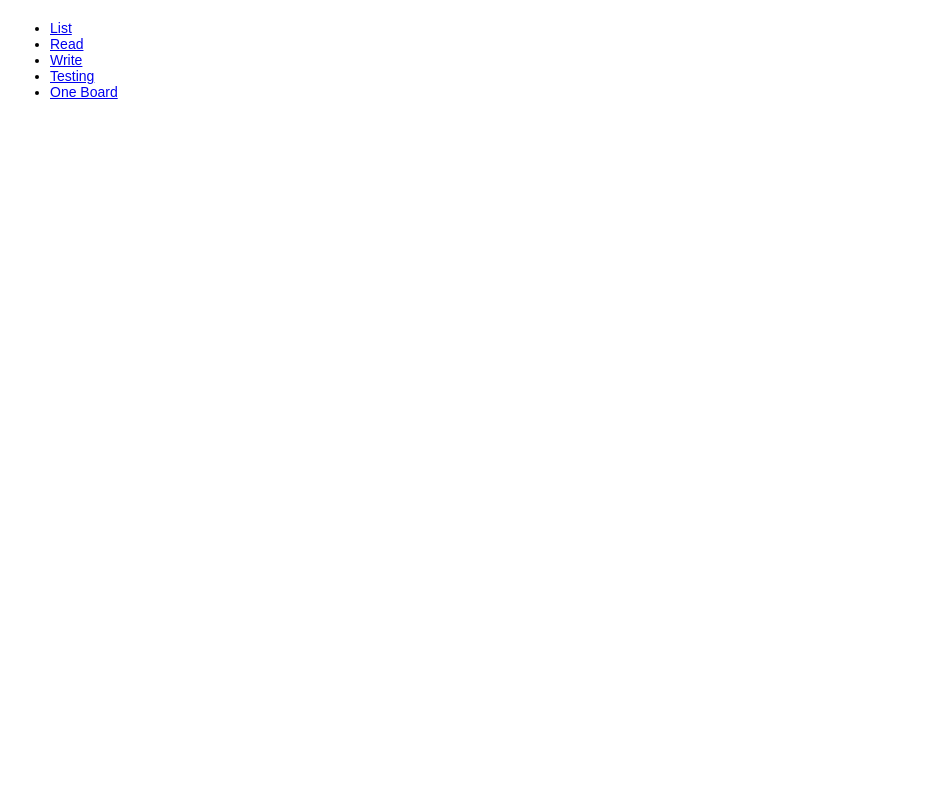
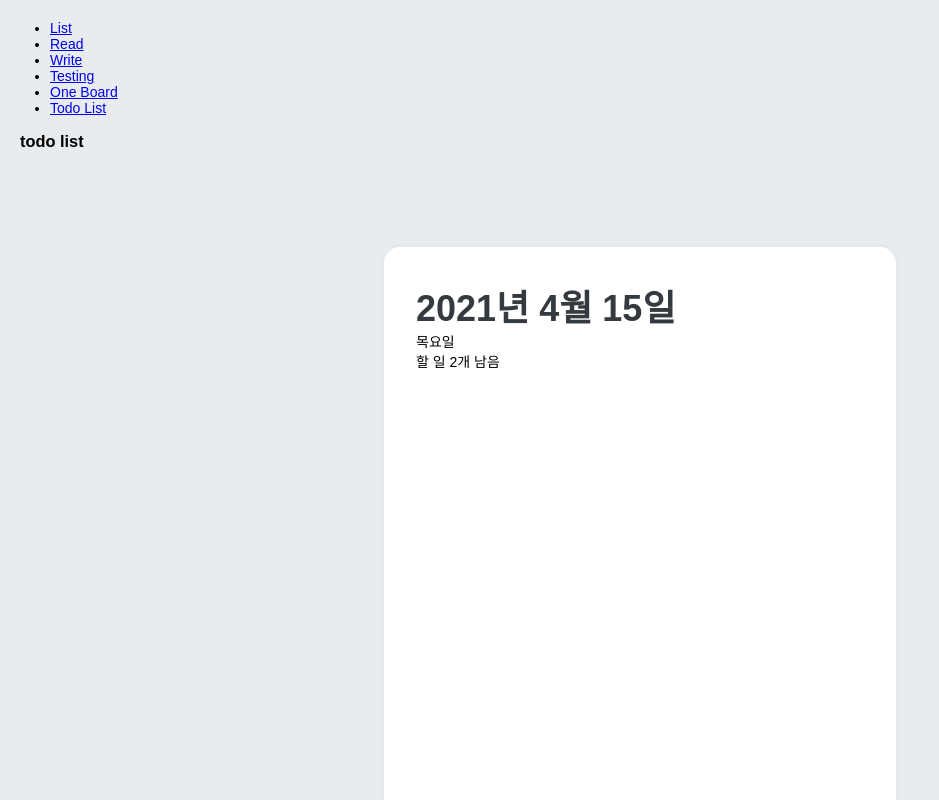
Before and after one commit to SlimeySlime/react-gh-pages, a React (Create React App) app: page /todo in a window 1280 px wide. Shown: the top 800 px of the page, without its empty margins (0-939 px from the left). Built offline with nearby package versions, Linux system fonts and the light colour scheme.

Commit message:
todo list in-progress

```diff
--- a/src/Board/App.js
+++ b/src/Board/App.js
@@ -4,6 +4,7 @@ import Write from './Write';
 import List from './List';
 import Testing from './Testing';
 import OnePageBoard from './OnePageBoard';
+import TodoApp from './TodoComponents/TodoApp';
 import {Route, Link} from 'react-router-dom';
 
 class App extends React.Component{
@@ -29,6 +30,9 @@ class App extends React.Component{
                     <li>
                         <Link to='/oneboard'>One Board</Link>
                     </li>
+                    <li>
+                        <Link to='/todo'>Todo List</Link>
+                    </li>
                 </ul>
             </div>
             <div className="route">
@@ -37,6 +41,7 @@ class App extends React.Component{
                 <Route path="/write" component={Write} />
                 <Route path='/test' component={Testing} />
                 <Route path='/oneboard' component={OnePageBoard} />
+                <Route path='/todo' component={TodoApp} />
             </div>
             </div>
         );
--- a/src/Board/OnePageBoard.js
+++ b/src/Board/OnePageBoard.js
@@ -80,6 +80,15 @@ function OnePageBoard (){
         });
     }
 
+    const postDelete = (key) => {
+        setBoard(boardData.filter(board => board.key !== key));
+        // console.log(key);
+    }
+
+    const onRemove = () => {
+
+    }
+
     const resetInput = () => {
         setInputs({
             title : '',
@@ -101,9 +110,9 @@ function OnePageBoard (){
             {boardData.map( (item) => {
                 return (
                     <ListItem key={item.key}>
-                        <h3>{item.title}</h3>
+                        <h3>{item.key} : {item.title}</h3>
                         <p>{item.content}</p>
-                        <button>삭제하기</button>
+                        <button key={item.key} onClick={ () => postDelete(item.key)}>삭제하기</button>
                     </ListItem>
                 );
             })}
--- /dev/null
+++ b/src/Board/TodoComponents/TodoApp.js
@@ -0,0 +1,25 @@
+import React from 'react';
+import styled, {createGlobalStyle} from 'styled-components';
+import TodoTemplate from './TodoTemplate';
+import TodoHead from './TodoHead';
+
+const GlobalStyle = createGlobalStyle`
+    body {
+        background : #e9ecef;
+    }
+`
+
+function TodoApp() {
+    return(
+        <div>
+            <GlobalStyle/>
+            <h3> todo list</h3>
+            <TodoTemplate>
+                <TodoHead>todo head</TodoHead>
+            </TodoTemplate>
+
+        </div>
+    );
+}
+
+export default TodoApp;
--- /dev/null
+++ b/src/Board/TodoComponents/TodoHead.js
@@ -0,0 +1,29 @@
+import React from 'react';
+import styled from 'styled-components';
+
+const TodoHeadBlock = styled.div`
+    padding : 32px;
+
+    h1{
+        margin : 0;
+        font-size : 36px;
+        color : #343a40;
+    }
+    // 클래스 네임 참조 = .className
+    .day{
+
+    }
+`
+
+function TodoHead(){
+
+    return (
+        <TodoHeadBlock>
+            <h1>2021년 4월 15일</h1>
+            <div className="day">목요일</div>
+            <div className="tasks-left">할 일 2개 남음</div>
+        </TodoHeadBlock>
+    );
+}
+
+export default TodoHead;
--- /dev/null
+++ b/src/Board/TodoComponents/TodoTemplate.js
@@ -0,0 +1,27 @@
+import React from 'react';
+import styled from 'styled-components';
+
+const TodoTemplateBlock = styled.div`
+    width : 512px;
+    height : 700px;
+    margin : 0 auto;  // 페이지 중앙 설정방법
+    margin-top : 96px;
+    margin-bottom : 32px;
+
+    position : relative;
+    background : white;
+    border-radius : 16px;
+    box-shadow : 0 0 8px 0 rgba(0, 0, 0, 0.04); // 오
+
+    display : flex;
+    flex-direction : column;
+
+`
+
+function TodoTemplate({children}) {
+    return(
+        <TodoTemplateBlock>{children}</TodoTemplateBlock>
+    );
+}
+
+export default TodoTemplate;
```
